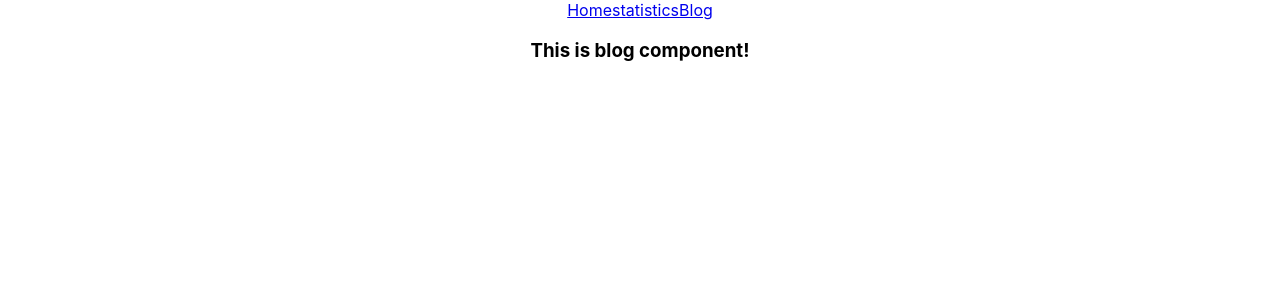
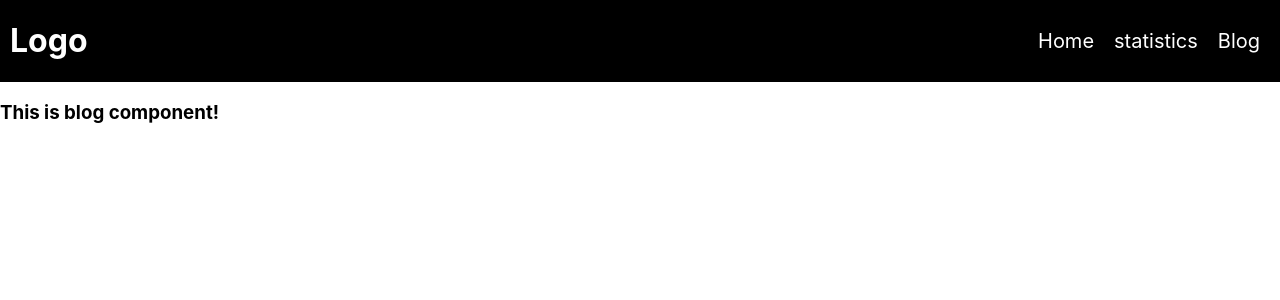
Before and after one commit to mainul786/iqdegree, a React (Create React App) app: page /blog in a window 1280 px wide. Shown: the top 300 px of the page. Built offline with nearby package versions, Linux system fonts and the light colour scheme.

Commit message:
header design

```diff
--- a/src/App.js
+++ b/src/App.js
@@ -34,7 +34,7 @@ function App() {
     }
   ]);
   return (
-    <div className="App">
+    <div>
       <RouterProvider router={router}></RouterProvider>
     </div>
   );
--- /dev/null
+++ b/src/components/Header/Header.css
@@ -0,0 +1,18 @@
+.header-container{
+    display: flex;
+    justify-content: space-between;
+    background-color: black;
+    color: white;
+    align-items: center;
+    padding: 0 10px;
+}
+
+.header a{
+    text-decoration: none;
+    padding: 10px;
+    font-size: 20px;
+    color: white;
+}
+.header a:hover{
+   color: tomato;
+}
--- a/src/components/Header/Header.js
+++ b/src/components/Header/Header.js
@@ -1,12 +1,18 @@
 import React from 'react';
 import { Link } from 'react-router-dom';
+import './Header.css';
 
 const Header = () => {
     return (
-        <div>
+        <div className='header-container'>
+            <div className='logo'>
+                <h1>Logo</h1>
+            </div>
+            <div className='header'>
             <Link to='/'>Home</Link>
             <Link to='statistics'>statistics</Link>
             <Link to='blog'>Blog</Link>
+        </div>
         </div>
     );
 };
--- a/src/components/Question/Question.js
+++ b/src/components/Question/Question.js
@@ -2,9 +2,7 @@ import React from 'react';
 
 const Question = ({topic}) => {
     const {question, options} = topic;
-    console.log(topic)
-    console.log(question)
-    console.log(options)
+
     return (
         <div>
             <p>{topic.question}</p>
```
Also changed, not shown: src/components/Header/logo.png (added), src/logo.png (added).
